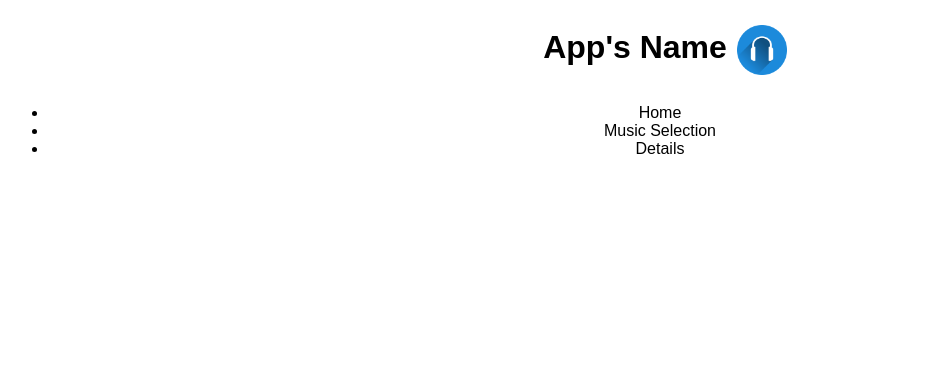
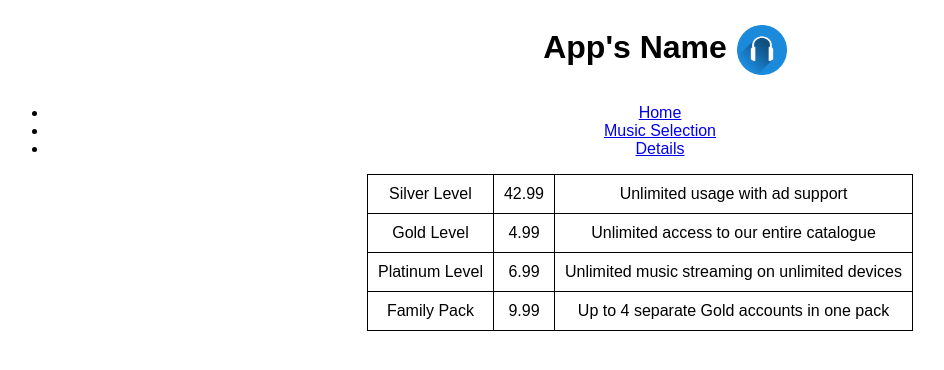
Before and after one commit to FAlexandrou97/CO1706, a PHP site: page /Home.html in a window 1280 px wide. Shown: the top 370 px of the page, without its empty margins (0-944 px from the left). Run offline with PHP 8.4, Linux system fonts and the light colour scheme.

Commit message:
Added: 1. Initial navBar to all pages.        2. Table with offers on Home.

```diff
--- a/Assignment/Details.html
+++ b/Assignment/Details.html
@@ -10,6 +10,11 @@
 <header>
     <h1>App's Name</h1>
     <img id="logo" src="Pictures/headphones-2104207_640.png" alt="Company's Logo">
+    <ul id="navBar">
+        <li><a href="Home.html">Home</a></li>
+        <li><a href="MusicSelection.html">Music Selection</a></li>
+        <li><a href="Details.html">Details</a></li>
+    </ul>
 </header>
 
 </body>
--- a/Assignment/Home.html
+++ b/Assignment/Home.html
@@ -12,14 +12,35 @@
     <h1>App's Name</h1>
     <img id="logo" src="Pictures/headphones-2104207_640.png" alt="Company's Logo">
     <ul id="navBar">
-        <li>Home</li>
-        <li>Music Selection</li>
-        <li>Details</li>
+        <li><a href="Home.html">Home</a></li>
+        <li><a href="MusicSelection.html">Music Selection</a></li>
+        <li><a href="Details.html">Details</a></li>
     </ul>
 </header>
 
 <main>
-
+<table class="offers">
+    <tr>
+        <td>Silver Level</td>
+        <td>42.99</td>
+        <td>Unlimited usage with ad support</td>
+    </tr>
+    <tr>
+        <td>Gold Level</td>
+        <td>4.99</td>
+        <td>Unlimited access to our entire catalogue</td>
+    </tr>
+    <tr>
+        <td>Platinum Level</td>
+        <td>6.99</td>
+        <td>Unlimited music streaming on unlimited devices</td>
+    </tr>
+    <tr>
+        <td>Family Pack</td>
+        <td>9.99</td>
+        <td>Up to 4 separate Gold accounts in one pack</td>
+    </tr>
+</table>
 </main>
 
 <footer>
--- a/Assignment/MusicSelection.html
+++ b/Assignment/MusicSelection.html
@@ -10,6 +10,11 @@
 <header>
     <h1>App's Name</h1>
     <img id="logo" src="Pictures/headphones-2104207_640.png" alt="Company's Logo">
+    <ul id="navBar">
+        <li><a href="Home.html">Home</a></li>
+        <li><a href="MusicSelection.html">Music Selection</a></li>
+        <li><a href="Details.html">Details</a></li>
+    </ul>
 </header>
 
 </body>
--- a/Assignment/Styles.css
+++ b/Assignment/Styles.css
@@ -14,3 +14,18 @@ header h1{
     position: fixed;
     top:25px;
 }
+
+.offers{
+    border: 1px solid black;
+    border-collapse: collapse;
+    margin:auto;
+}
+
+td{
+    border: 1px solid black;
+    padding: 10px;
+}
+
+main{
+    width: 100%;
+}
```
